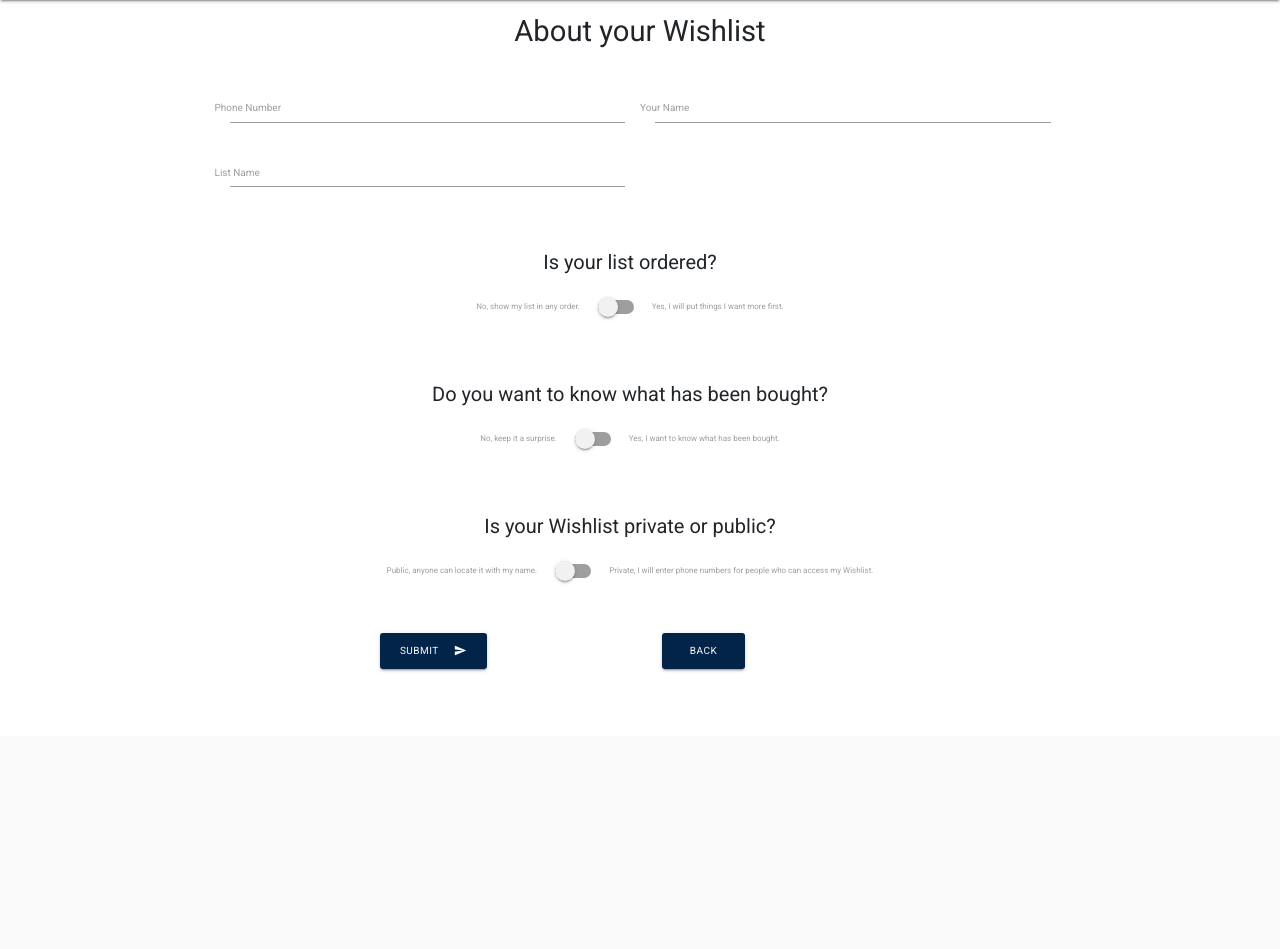
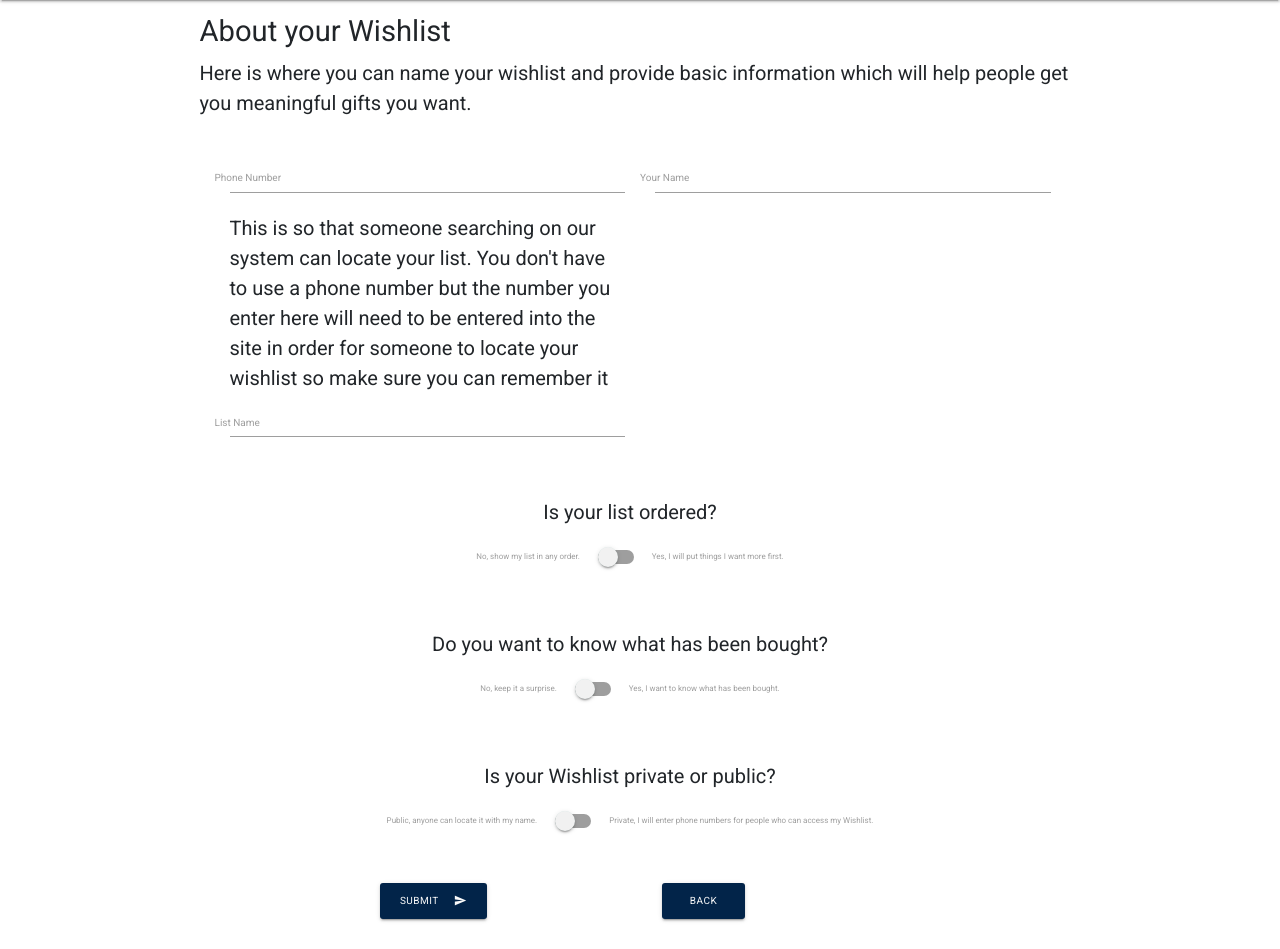
Before and after one commit to geminerald/pressie, a Flask app: template templates/pages/wishlist.html in a window 1280 px wide. Shown: the part 64-1013 px from the top of the page. Before the commit the page ends 735 px from the top, so only its background shows below. Run offline with Flask 2, Linux system fonts and the light colour scheme; the template is opened without the code that fills it, so the values that code supplies are empty; some libraries are stand-ins or nearby versions.

Commit message:
added more explanatory info to wishlist page

```diff
--- a/templates/pages/wishlist.html
+++ b/templates/pages/wishlist.html
@@ -2,6 +2,7 @@
 {% block content %}
 <div class="row">
 	<h3>About your Wishlist</h3>
+    <p>Here is where you can name your wishlist and provide basic information which will help people get you meaningful gifts you want.</p>
 </div>
 <form action="{{url_for('wishlist', method='POST', user=session.user)}}" method="POST" class="col s12">
 	<div class="input-field" hidden>
@@ -11,6 +12,8 @@
 		<div class="input-field col-sm-12 col-lg-6">
 			<input  id="phone_number" name="phone_number" type="text" class="validate" required>
 			<label for="phone_number">Phone Number</label>
+            <p>This is so that someone searching on our system can locate your list. You don't have to use a phone number but the number you enter here will need to be entered into the <br>
+            site in order for someone to locate your wishlist so make sure you can remember it</p>
 		</div>
 		<div class="input-field col-sm-12 col-lg-6">
 			<input  id="first_name" name="first_name" type="text" class="validate" required>
```
